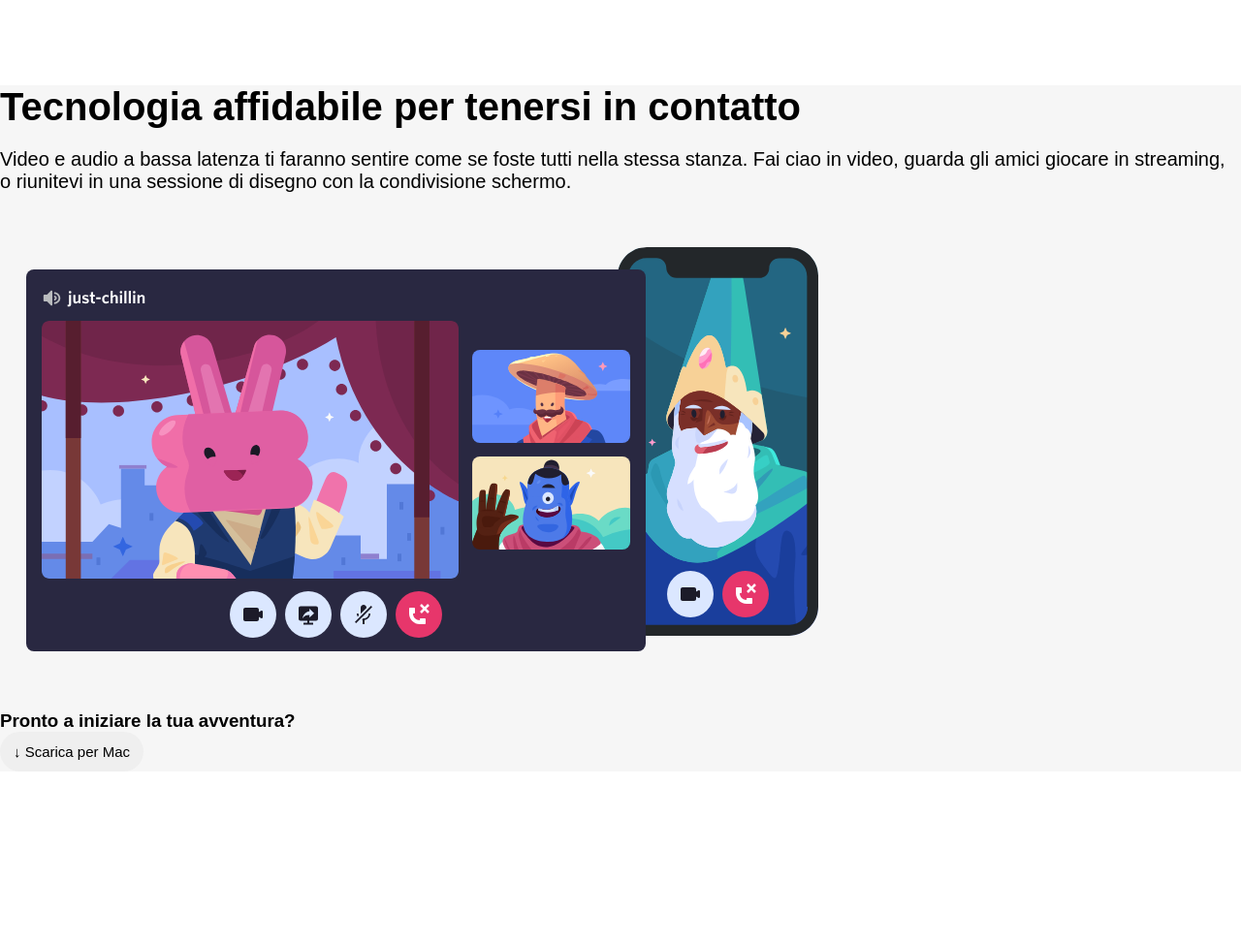
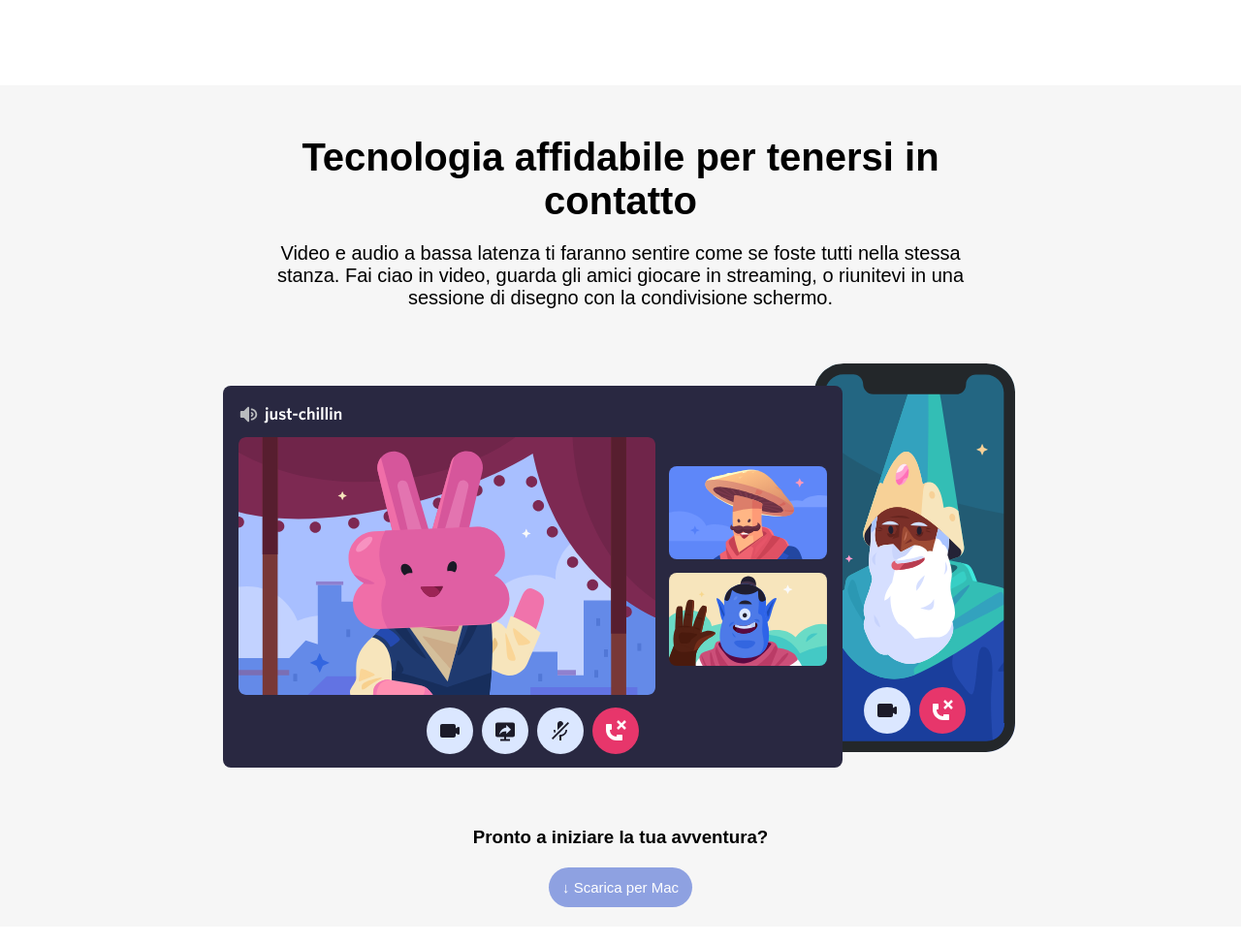
Before and after one commit to Levva01/htmlcss-discord, a plain HTML site: page index.html in a window 1280 px wide. Shown: the part 2221-3195 px from the top of the page at 97% size. Before the commit the page ends 3067 px from the top, so only its background shows below. Drawn offline with Linux system fonts and the light colour scheme.

Commit message:
CSS ultima sezione aggiunto

```diff
--- a/css/style.css
+++ b/css/style.css
@@ -132,8 +132,27 @@ section p{
     left: 12%;
 }
 
+/* specchia l'immagine sull'asse Y */
 .reversed{
     transform: scaleY(-1);
+}
+
+/* ultima sezione */
+.last-section{
+    text-align: center;
+}
+
+/* contenitore testo ultima sezione */
+.text-lastsection-container{
+    padding-top: 20px;
+    width: 60%;
+    margin: auto;
+}
+
+/* modifica margin bottone ultima sezione */
+.last-section button{
+    margin-top: 20px;
+    margin-bottom: 20px;
 }
 
 /*-------------------------
@@ -173,14 +192,22 @@ a{
     color: white;
 }
 
+/* colore sfondo nero discord */
 .black-background{
     background-color: #23272a;
 }
 
+/* colore sfondo bianco */
 .white-background{
     background-color: white;
 }
 
+/* colore sfondo grigio discord */
 .grey-background{
     background-color: #f6f6f6;
 }
+
+/* colore sfondo lilla discord */
+.lilla-background{
+    background-color: #8ea1e1;
+}
--- a/index.html
+++ b/index.html
@@ -157,7 +157,10 @@
 
 
         <!-- section -->
-        <section class="grey-background">
+        <section class="last-section grey-background">
+
+            <!-- container parte di testo -->
+            <div class="text-lastsection-container">
 
                 <!-- titolo sezione -->
                 <h1>Tecnologia affidabile per tenersi in contatto</h1>
@@ -166,6 +169,9 @@
                 <!-- paragrafo sezione -->
                 <p>Video e audio a bassa latenza ti faranno sentire come se foste tutti nella stessa stanza. Fai ciao in video, guarda gli amici giocare in streaming, o riunitevi in una sessione di disegno con la condivisione schermo.</p>
                 <!-- /paragrafo sezione -->
+
+            </div>
+            <!-- /container parte di testo -->
 
             <!-- immagine sezione -->
             <img src="img/item4-big.svg" alt="Item 4">
@@ -176,7 +182,7 @@
             <!-- /h3 sezione -->
 
             <!-- button scarica per mac -->
-            <button class="button-characteristic ">&#8595; Scarica per Mac</button>
+            <button class="button-characteristic lilla-background white-text">&#8595; Scarica per Mac</button>
             <!-- /button scarica per mac -->
 
         </section>
```
Lines whose indentation alone changed are shown as unchanged.
